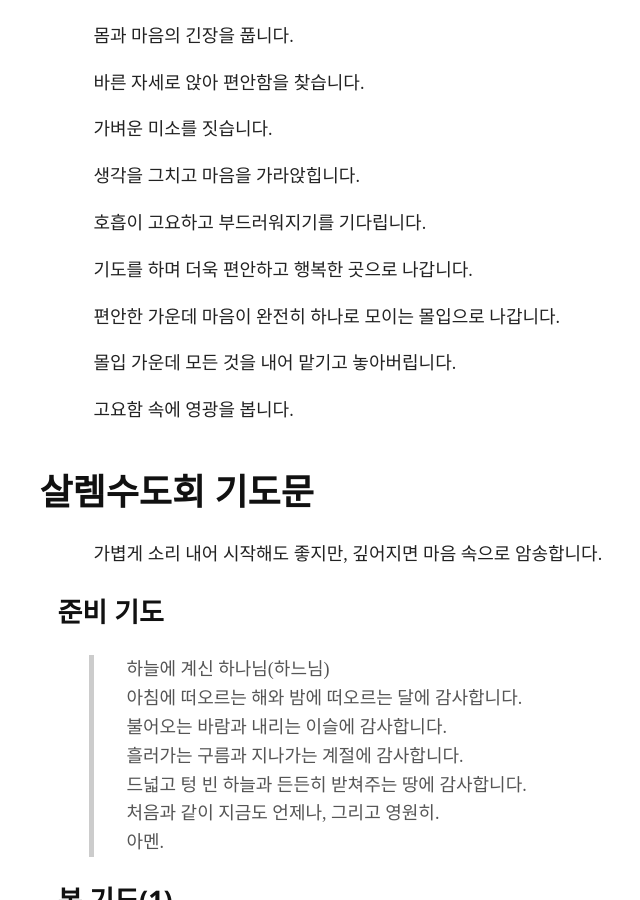
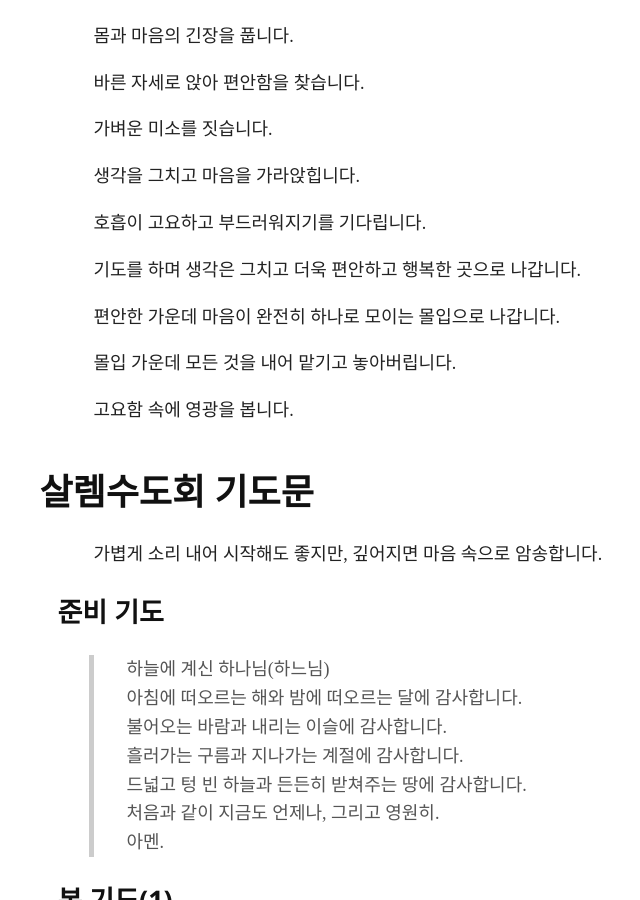
Before and after one commit to Esantomi/salem, a Jekyll site: the page built from index.md, in a window 1280 px wide and 900 px high, scrolled down 2147 px. Shown: the whole window, without its empty margins (252-892 px from the left). Built offline with Jekyll 4.4.1, drawn with Linux system fonts in a browser that asks for light colours; some web fonts are replaced; our own code applies the rules of GitHub Pages for plain Markdown files.

Commit message:
minor changes

```diff
--- a/_config.yml
+++ b/_config.yml
@@ -1,6 +1,6 @@
 # Site settings
 title: 살렘수도회 - Salem Order
-tag_text: 살렘 수도회
+tag_text: 살렘수도회
 description: 살렘수도회 홈페이지에 오신 것을 환영합니다.
 url: "https://salem.kr" # base URL for your site ie. "https://www.example.com"
 baseurl: "" # subpath for base of site, leave blank if hosting at root
--- a/index.md
+++ b/index.md
@@ -48,7 +48,7 @@ layout: default
 
 호흡이 고요하고 부드러워지기를 기다립니다.
 
-기도를 하며 더욱 편안하고 행복한 곳으로 나갑니다.
+기도를 하며 생각은 그치고 더욱 편안하고 행복한 곳으로 나갑니다.
 
 편안한 가운데 마음이 완전히 하나로 모이는 몰입으로 나갑니다.
 
```
